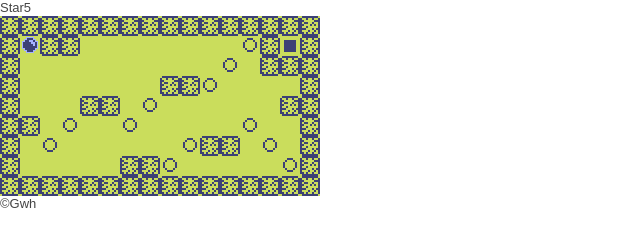
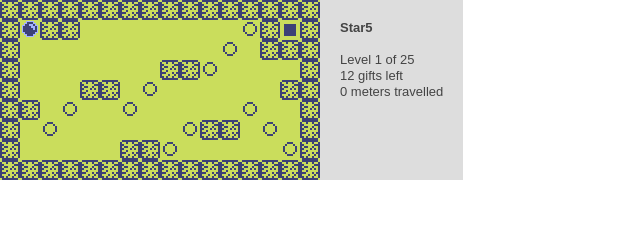
Before and after one commit to gwenhael-le-moine/jsstar, a plain HTML site: page index.html in a window 1280 px wide. Shown: the whole page, without its empty margins (0-640 px from the left). Drawn offline with nearby package versions, Linux system fonts and the light colour scheme.

Commit message:
add info panel displaying game's state

```diff
--- a/css/star.css
+++ b/css/star.css
@@ -8,3 +8,4 @@
 .gstar #blackboard .cube_selected{background-image:url(../themes/HP48/tex_cube_selected.png);color:red}
 .gstar #blackboard .gift{background-image:url(../themes/HP48/tex_gift.png);color:yellow}
 .gstar #blackboard .void{background-image:url(../themes/HP48/tex_empty.png);}
+.gstar aside{float:left;height:140px;padding:20px;background:#ddd}
--- a/index.html
+++ b/index.html
@@ -24,14 +24,12 @@
 <body>
 	<div id="container">
 		<header>
-		  Star5
 		</header>
 
 		<div id="main" role="main">
 		</div>
 
 		<footer>
-		  ©Gwh
 		</footer>
 	</div>
 
--- a/js/star.js
+++ b/js/star.js
@@ -128,6 +128,14 @@ function format_level( state, text ) {
 	return myReplacer( state.board );
 }
 
+function format_infos( state ) {
+	var infos = "<h1>Star5</h1><br />";
+	infos += "Level " + (state.level+1) + " of " + levels.length + "<br />";
+	infos += count_gifts( state ) + " gifts left<br />";
+	infos += state.distance_travelled + " meters travelled";
+	return infos;
+}
+
 function load_level( levelset, nb ) {
 	state.level = nb;
 	state.board = levelset[ state.level ];
@@ -137,7 +145,7 @@ function load_level( levelset, nb ) {
 }
 
 function display_level( state, elt ) {
-	var starhtml = '<div class="gstar"><p id="blackboard">' + format_level( state, false ) + '</p></div>';
+	var starhtml = '<div class="gstar"><div id="blackboard">' + format_level( state, false ) + '</div><aside id="infos">' + format_infos( state ) + '</aside></div>';
 	$( elt ).html( starhtml );
 }
 
```
